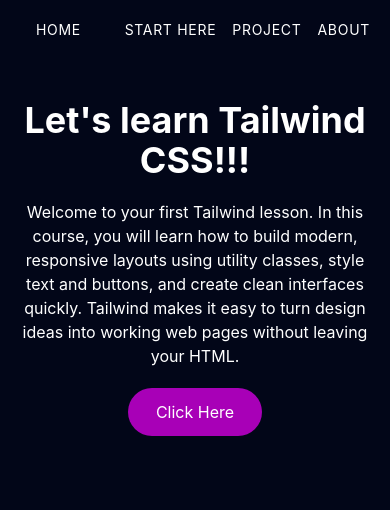
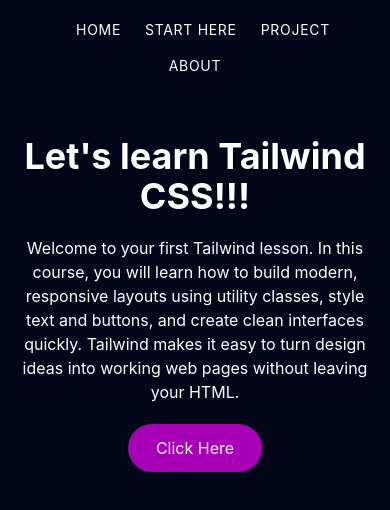
Before and after one commit to shadrach68/Tailwind, a website built with Vite: page index.html in a window 390 px wide. Built offline with nearby package versions, Linux system fonts and the light colour scheme.

Commit message:
Feat: Work on the navbars responsive design.

```diff
--- a/index.html
+++ b/index.html
@@ -8,15 +8,19 @@
   </head>
   <body class="bg-slate-950 text-white">
     <header class=" max-w-3xl mx-auto px-5 py-3">
-    <nav class="py-2 flex gap-4 uppercase tracking-wider text-sm">
-      <a href="#" class="pl-4 mr-auto">Home</a>
-      <a href="#">Start Here</a>
-      <a href="#">Project</a>
-      <a href="#">About</a>
+    <nav class="py-2 flex gap-4 uppercase tracking-wider text-sm flex-wrap justify-center md:justify-between">
+      <a href="#" class="ml-4 lg:mr-auto hover:bg-fuchsia-700 transition-colors rounded-sm text-center px-1">Home</a>
+      <a href="#" class="  hover:bg-fuchsia-700 transition-colors rounded-sm text-center px-1">Start Here</a>
+      <a href="#" class="  hover:bg-fuchsia-700 transition-colors rounded-sm text-center px-1">Project</a>
+      <a href="#" class="  hover:bg-fuchsia-700 transition-colors rounded-sm text-center px-1">About</a>
     </nav>
     </header>
 
-    <section class="space-y-5 text-center max-w-3xl mx-auto px-5 py-10">
+    <section class=" text-center max-w-3xl mx-auto px-5 py-10">
+
+
+      <div class="space-y-5">
+
         <h1 class="text-4xl font-bold">Let's learn Tailwind CSS!!!</h1>
 
         <p >
@@ -30,6 +34,7 @@
         <a href="#" class="bg-fuchsia-700 transition delay-150 duration-300 ease-in-out hover:-translate-y-1 hover:scale-105 hover:bg-fuchsia-600 py-3 px-7 inline-block rounded-full"
           >Click Here</a
         >
+      </div>
     </section>
 
     <script type="module" src="/src/main.ts"></script>
```
Lines whose indentation alone changed are shown as unchanged.
